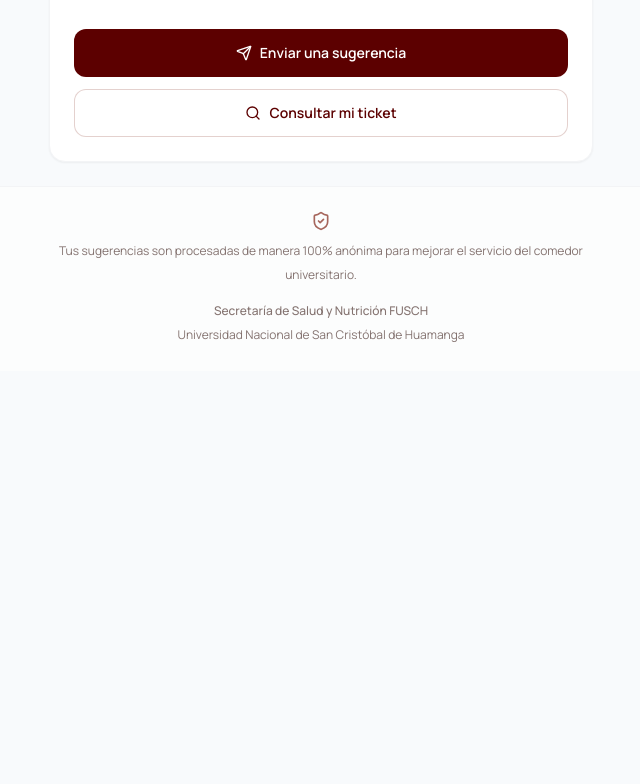
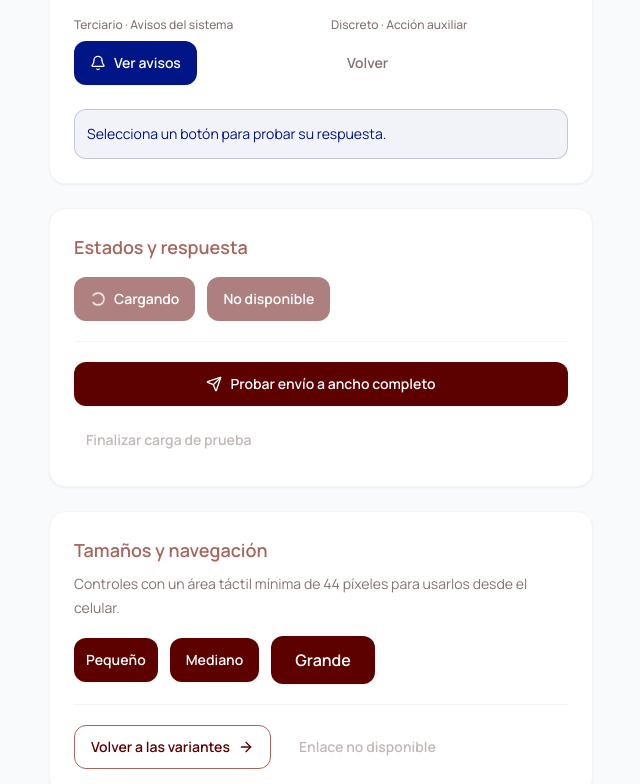
Before and after one commit to ceis-pixel/buzon_sugerencias, a Next.js app: page / in a window 1280 px wide. Shown: the part 436-1220 px from the top of the page, without its empty margins (319-959 px from the left). Before the commit the page ends 807 px from the top, so only its background shows below. Built offline with nearby package versions, Linux system fonts and the light colour scheme.

Commit message:
feat(ui): implement atomic button component with crimson heritage variants

```diff
--- a/src/app/page.tsx
+++ b/src/app/page.tsx
@@ -1,14 +1,14 @@
-import { FeedbackWelcome } from "@/components/feedback/feedback-welcome";
+import { ButtonShowcase } from "@/components/examples/ButtonShowcase";
 import { PageContainer } from "@/components/layout/PageContainer";
 
 export default function HomePage() {
   return (
     <PageContainer
-      title="Tu opinión cuenta"
-      subtitle="Un espacio para mejorar juntos el comedor universitario."
-      badge="Vista de demostración"
+      title="Biblioteca de componentes"
+      subtitle="Botones claros y consistentes para cada acción del comedor universitario."
+      badge="Sprint 2 · Demostración de interfaz"
     >
-      <FeedbackWelcome />
+      <ButtonShowcase />
     </PageContainer>
   );
 }
--- /dev/null
+++ b/src/components/common/Button.tsx
@@ -0,0 +1,123 @@
+"use client";
+
+import { Loader2 } from "lucide-react";
+import type {
+  AnchorHTMLAttributes,
+  ButtonHTMLAttributes,
+  ReactNode,
+  Ref,
+} from "react";
+
+interface SharedButtonProps {
+  variant?: "primary" | "secondary" | "ghost" | "tertiary";
+  size?: "sm" | "md" | "lg";
+  isLoading?: boolean;
+  leftIcon?: ReactNode;
+  rightIcon?: ReactNode;
+  fullWidth?: boolean;
+  disabled?: boolean;
+}
+
+interface NativeButtonProps extends ButtonHTMLAttributes<HTMLButtonElement>, SharedButtonProps {
+  as?: "button";
+  ref?: Ref<HTMLButtonElement>;
+}
+
+interface AnchorButtonProps extends AnchorHTMLAttributes<HTMLAnchorElement>, SharedButtonProps {
+  as: "a";
+  href: string;
+  ref?: Ref<HTMLAnchorElement>;
+}
+
+export type ButtonProps = NativeButtonProps | AnchorButtonProps;
+
+const variantClasses = {
+  primary: "bg-primary text-white shadow-sm [&:not([aria-disabled=true])]:hover:opacity-95",
+  secondary: "border border-secondary bg-transparent text-primary [&:not([aria-disabled=true])]:hover:bg-secondary/10",
+  ghost: "bg-transparent text-neutral-gray [&:not([aria-disabled=true])]:hover:bg-neutral-gray/10",
+  tertiary: "bg-tertiary text-white shadow-sm [&:not([aria-disabled=true])]:hover:opacity-95",
+} as const;
+
+const sizeClasses = {
+  sm: "min-h-11 gap-1.5 px-3 py-2 text-sm",
+  md: "min-h-11 gap-2 px-4 py-2.5 text-sm",
+  lg: "min-h-12 gap-2.5 px-6 py-3 text-base",
+} as const;
+
+export function Button({
+  variant = "primary",
+  size = "md",
+  isLoading = false,
+  leftIcon,
+  rightIcon,
+  fullWidth = false,
+  disabled = false,
+  children,
+  className = "",
+  ...elementProps
+}: ButtonProps) {
+  const isDisabled = disabled || isLoading;
+  const classes = [
+    "inline-flex max-w-full items-center justify-center rounded-xl font-sans font-semibold transition-all duration-200 active:scale-[0.98] focus-visible:outline-none focus-visible:ring-2 focus-visible:ring-primary/40 focus-visible:ring-offset-2 motion-reduce:transform-none motion-reduce:transition-none",
+    variantClasses[variant],
+    sizeClasses[size],
+    fullWidth ? "w-full" : "w-auto",
+    isDisabled ? "pointer-events-none cursor-not-allowed opacity-50" : "cursor-pointer",
+    className,
+  ].filter(Boolean).join(" ");
+
+  const content = (
+    <>
+      {isLoading ? (
+        <Loader2 aria-hidden="true" className="size-4 shrink-0 animate-spin motion-reduce:animate-none" />
+      ) : leftIcon ? (
+        <span aria-hidden="true" className="inline-flex shrink-0 [&>svg]:size-4">{leftIcon}</span>
+      ) : null}
+      <span className="min-w-0 break-words">{children}</span>
+      {rightIcon && (
+        <span aria-hidden="true" className="inline-flex shrink-0 [&>svg]:size-4">{rightIcon}</span>
+      )}
+    </>
+  );
+
+  if (elementProps.as === "a") {
+    const { as: Element, href, onClick, tabIndex, ...anchorProps } = elementProps;
+
+    return (
+      <Element
+        {...anchorProps}
+        role="link"
+        href={isDisabled ? undefined : href}
+        tabIndex={isDisabled ? -1 : tabIndex}
+        aria-busy={isLoading}
+        aria-disabled={isDisabled}
+        className={classes}
+        onClick={(event) => {
+          if (isDisabled) {
+            event.preventDefault();
+            event.stopPropagation();
+            return;
+          }
+          onClick?.(event);
+        }}
+      >
+        {content}
+      </Element>
+    );
+  }
+
+  const { as: Element = "button", type = "button", ...buttonProps } = elementProps;
+
+  return (
+    <Element
+      {...buttonProps}
+      type={type}
+      disabled={isDisabled}
+      aria-busy={isLoading}
+      aria-disabled={isDisabled}
+      className={classes}
+    >
+      {content}
+    </Element>
+  );
+}
--- /dev/null
+++ b/src/components/examples/ButtonShowcase.tsx
@@ -0,0 +1,74 @@
+"use client";
+
+import { ArrowRight, Bell, Search, Send } from "lucide-react";
+import { useState } from "react";
+
+import { Button } from "@/components/common/Button";
+
+export function ButtonShowcase() {
+  const [message, setMessage] = useState("Selecciona un botón para probar su respuesta.");
+  const [isLoading, setIsLoading] = useState(false);
+  const [actionCount, setActionCount] = useState(0);
+
+  function handleAction(label: string) {
+    const nextCount = actionCount + 1;
+    setActionCount(nextCount);
+    setMessage(`${label}. Acciones realizadas: ${nextCount}.`);
+  }
+
+  return (
+    <div className="space-y-6">
+      <section aria-labelledby="button-variants-title" className="rounded-2xl border border-gray-100 bg-white p-6 shadow-sm">
+        <h2 id="button-variants-title" className="text-lg font-semibold text-secondary">Una acción, una intención</h2>
+        <p className="mt-2 text-sm leading-6">Prueba los estilos del comedor universitario. Estas acciones son de demostración.</p>
+        <div className="mt-6 grid gap-5 sm:grid-cols-2">
+          <div className="space-y-2">
+            <p className="text-xs font-medium">Primario · Acción principal</p>
+            <Button leftIcon={<Send />} onClick={() => handleAction("Sugerencia de prueba seleccionada")}>Enviar sugerencia</Button>
+          </div>
+          <div className="space-y-2">
+            <p className="text-xs font-medium">Secundario · Acción complementaria</p>
+            <Button id="ticket-lookup" variant="secondary" rightIcon={<Search />} className="scroll-mt-24" onClick={() => handleAction("Consulta de prueba seleccionada")}>Consultar ticket</Button>
+          </div>
+          <div className="space-y-2">
+            <p className="text-xs font-medium">Terciario · Avisos del sistema</p>
+            <Button variant="tertiary" leftIcon={<Bell />} onClick={() => handleAction("Avisos de prueba seleccionados")}>Ver avisos</Button>
+          </div>
+          <div className="space-y-2">
+            <p className="text-xs font-medium">Discreto · Acción auxiliar</p>
+            <Button variant="ghost" onClick={() => handleAction("Acción auxiliar seleccionada")}>Volver</Button>
+          </div>
+        </div>
+        <p role="status" aria-atomic="true" className="mt-6 rounded-xl border border-tertiary/20 bg-tertiary/5 p-3 text-sm leading-6 text-tertiary">{message}</p>
+      </section>
+
+      <section aria-labelledby="button-states-title" className="rounded-2xl border border-gray-100 bg-white p-6 shadow-sm">
+        <h2 id="button-states-title" className="text-lg font-semibold text-secondary">Estados y respuesta</h2>
+        <div className="mt-4 flex flex-wrap gap-3">
+          <Button isLoading>Cargando</Button>
+          <Button disabled onClick={() => handleAction("Esta acción no debe ejecutarse")}>No disponible</Button>
+        </div>
+        <div className="mt-5 space-y-3 border-t border-gray-100 pt-5">
+          <Button fullWidth isLoading={isLoading} leftIcon={<Send />} onClick={() => { setIsLoading(true); setMessage("Carga de prueba iniciada. Puedes finalizarla con el control inferior."); }}>
+            {isLoading ? "Enviando sugerencia" : "Probar envío a ancho completo"}
+          </Button>
+          <Button variant="ghost" size="sm" disabled={!isLoading} onClick={() => { setIsLoading(false); setMessage("Carga de prueba finalizada. El botón vuelve a estar disponible."); }}>Finalizar carga de prueba</Button>
+        </div>
+      </section>
+
+      <section aria-labelledby="button-sizes-title" className="rounded-2xl border border-gray-100 bg-white p-6 shadow-sm">
+        <h2 id="button-sizes-title" className="text-lg font-semibold text-secondary">Tamaños y navegación</h2>
+        <p className="mt-2 text-sm leading-6">Controles con un área táctil mínima de 44 píxeles para usarlos desde el celular.</p>
+        <div className="mt-4 flex flex-wrap items-center gap-3">
+          <Button size="sm" onClick={() => handleAction("Tamaño pequeño seleccionado")}>Pequeño</Button>
+          <Button size="md" onClick={() => handleAction("Tamaño mediano seleccionado")}>Mediano</Button>
+          <Button size="lg" onClick={() => handleAction("Tamaño grande seleccionado")}>Grande</Button>
+        </div>
+        <div className="mt-5 flex flex-wrap gap-3 border-t border-gray-100 pt-5">
+          <Button as="a" href="#button-variants-title" variant="secondary" rightIcon={<ArrowRight />}>Volver a las variantes</Button>
+          <Button as="a" href="#button-variants-title" variant="ghost" disabled>Enlace no disponible</Button>
+        </div>
+      </section>
+    </div>
+  );
+}
```
Also changed, not shown: 2 other files (tests, documents, lock files or other folders).
